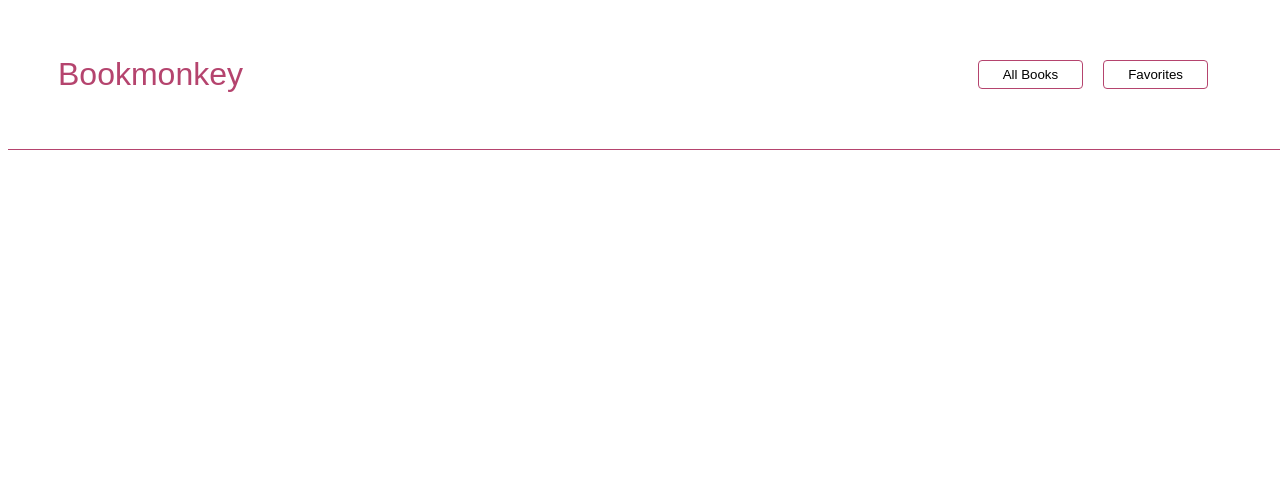
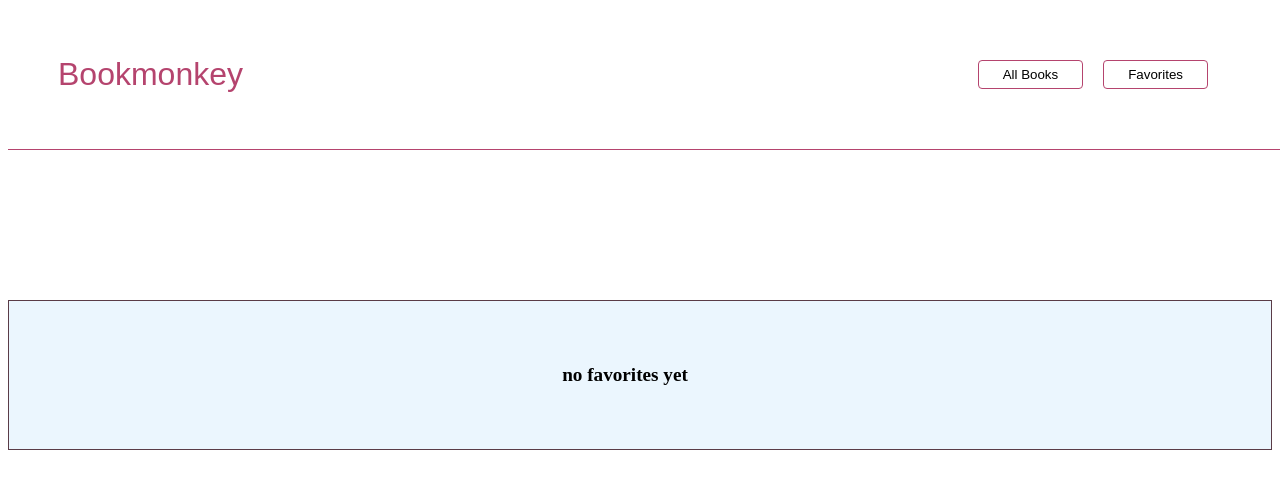
Before and after one commit to jennywhitmore/bookmonkey, a plain HTML site: page favorites.html in a window 1280 px wide. Drawn offline with Linux system fonts and the light colour scheme.

Commit message:
neue änderung

```diff
--- /dev/null
+++ b/favorites-styles.css
@@ -0,0 +1,17 @@
+.message,
+.message * {
+  box-sizing: border-box;
+}
+
+.message {
+  padding: 0 80px 0 50px;
+  margin-top: 300px;
+  display: flex;
+  justify-content: center;
+  align-items: center;
+  font-size: larger;
+  font-weight: 700;
+  border: 1px solid #5a3c47;
+  width: 100%;
+  height: 150px;
+}
--- a/favorites.html
+++ b/favorites.html
@@ -4,7 +4,7 @@
 <head>
     <meta charset="UTF-8">
     <meta name="viewport" content="width=device-width, initial-scale=1.0">
-    <link rel="stylesheet" href="favorites-styles">
+    <link rel="stylesheet" href="favorites-styles.css">
     <link rel="stylesheet" href="styles.css">
     <title>Favorites</title>
 
@@ -16,6 +16,11 @@
         <button type="button" class="nav-item-1">All Books</button>
         <button type="button" class="nav-item-2">Favorites</button>
     </header>
+    <main class="main-background">
+        <div class="message">
+            <p class="no-favorites">no favorites yet</p>
+        </div>
+    </main>
     <script src="favorites.js"></script>
 </body>
 
```
Also changed, not shown: 1 other file.
